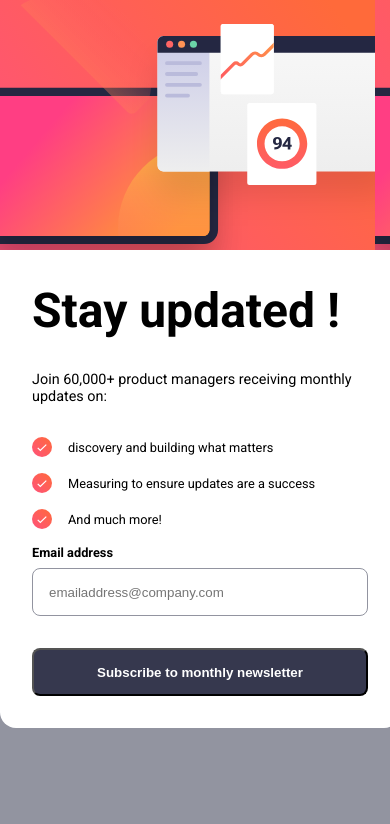
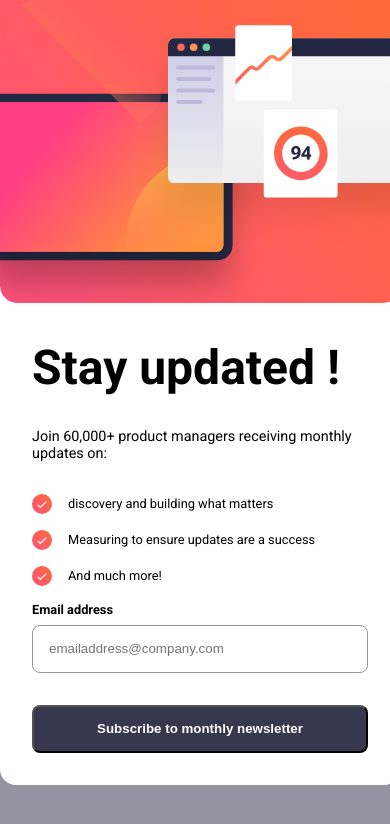
Before and after one commit to SDprasanth0012/frontend10, a plain HTML site: page index.html in a window 390 px wide. Drawn offline with Linux system fonts and the light colour scheme.

Commit message:
adjust image

```diff
--- a/index.html
+++ b/index.html
@@ -20,6 +20,9 @@
   <!-- Sign-up form start -->
  <main>
   <div class="main-page">
+    <div class="mobile">
+      <Img src="assets/images/illustration-sign-up-mobile.svg" alt = "svg">
+    </div>
     <div class="form">
       <h1>Stay updated !</h1>
       <p>Join 60,000+ product managers receiving monthly updates  on:</p>
--- a/style.css
+++ b/style.css
@@ -19,6 +19,9 @@ main {
     display: grid;
     place-items: center;
     height: 100vh;
+}
+.mobile {
+    display: none;
 }
 .main-page{
     display: flex;
@@ -99,15 +102,16 @@ button:hover {
         width: fit-content;
         padding: 0;
     }
-    .Image>Img {
+    .mobile {
+        display: block;
+    }
+    .mobile>Img {
+        width: 100%;
+    }
+    .Image {
         display: none;
     }
-    .Image {
-        order :-1;
-        background-image: url(/assets/images/illustration-sign-up-mobile.svg);
-        object-fit: cover;
-        height: 250px;
-    }
+
     .form {
         align-self: start;
     }
```
